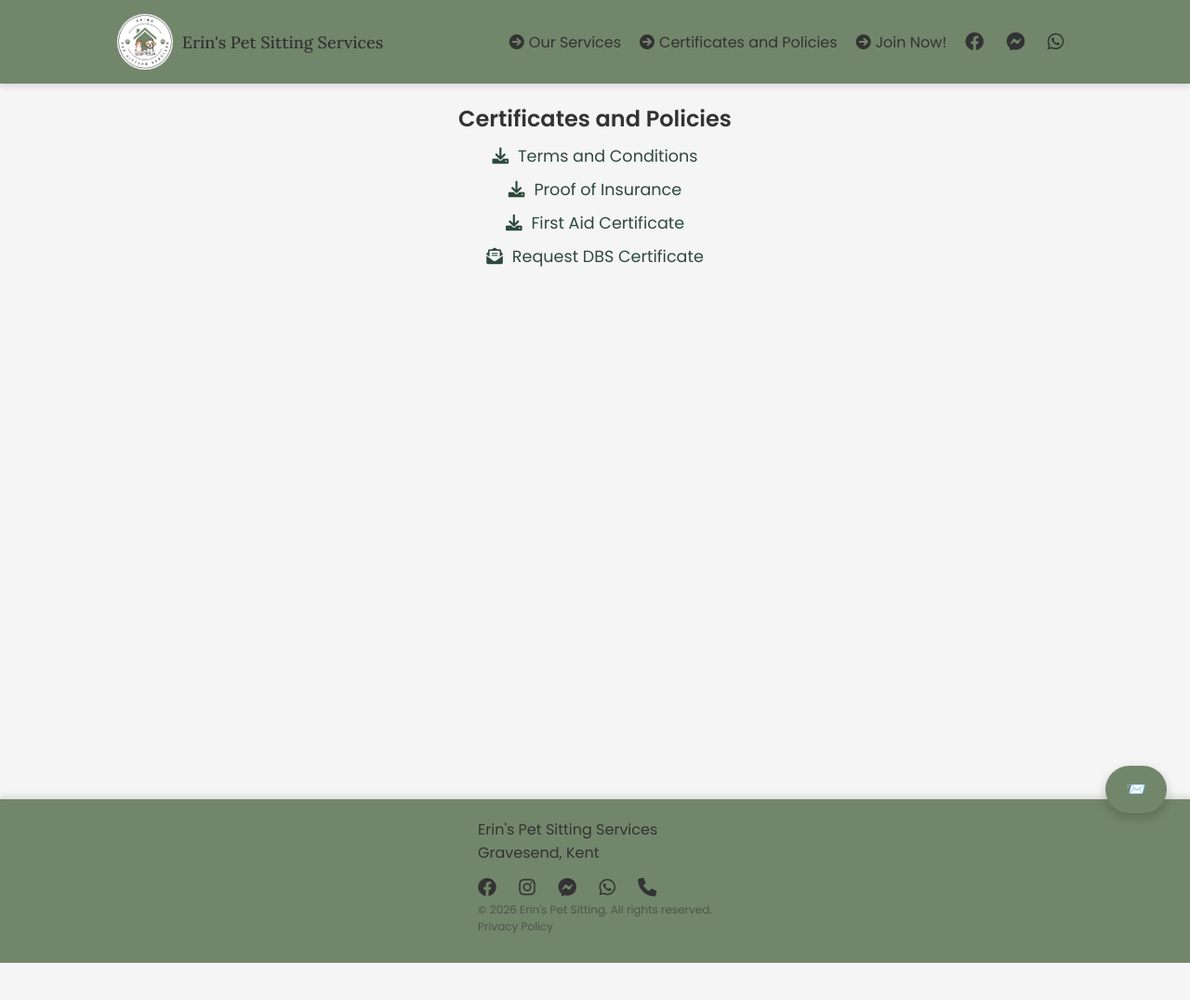
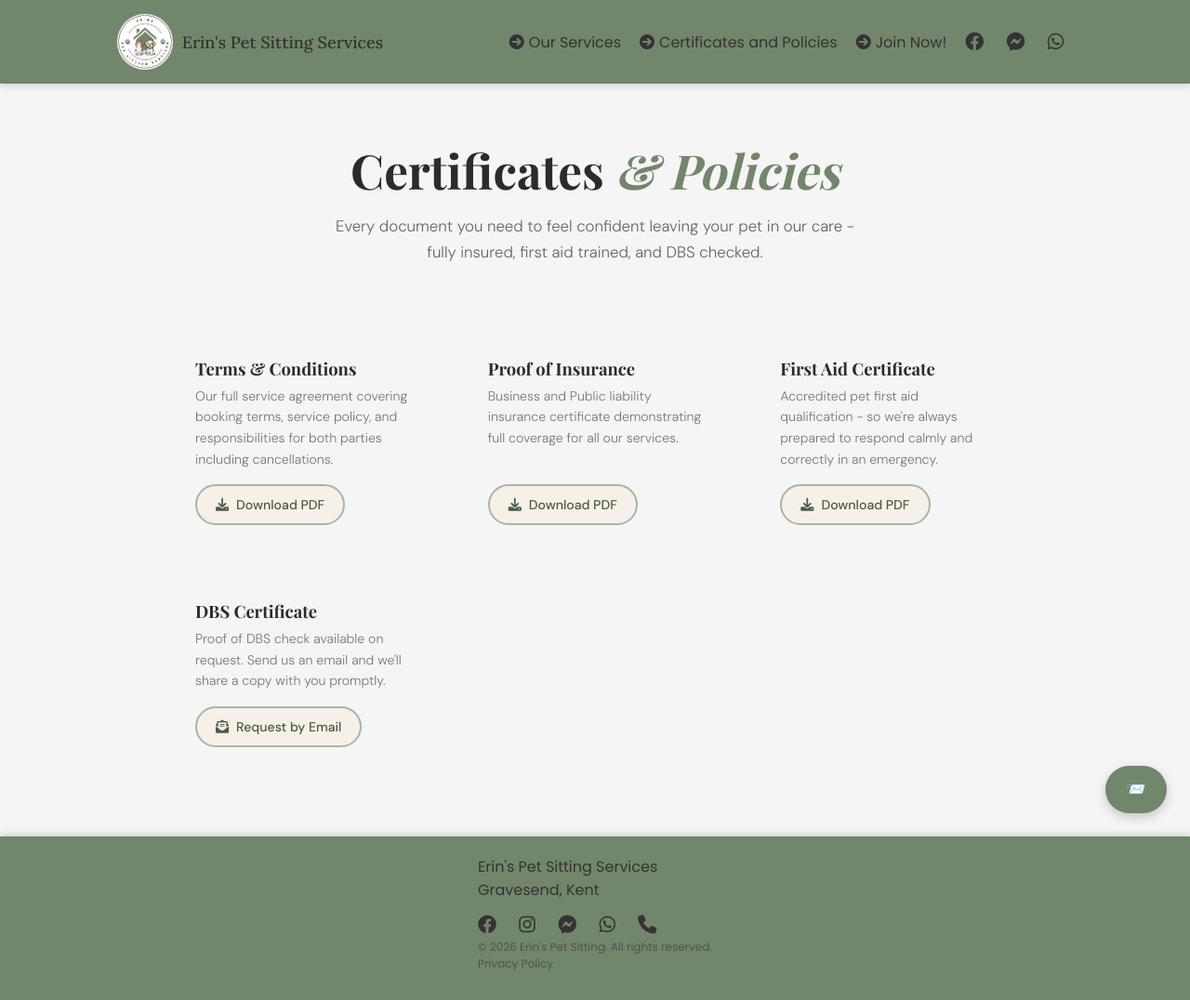
Before and after one commit to Sam12604/eps, a Jekyll site: the page built from certificates-policies.html, in a window 1280 px wide. Shown: the whole page at 93% size. Built offline with Jekyll 4.4.1, drawn with Linux system fonts in a browser that asks for light colours; some web fonts are replaced; a script that is not in the unit is left out; before the commit the page ends 1036 px from its top, so only the background shows below that.

Commit message:
New downloads page

```diff
--- /dev/null
+++ b/_data/downloads.yml
@@ -0,0 +1,39 @@
+- name: Terms & Conditions
+  description: >-
+    Our full service agreement covering booking terms, service policy, and
+    responsibilities for both parties including cancellations.
+  type: download
+  url: /downloads/ClientAgreement.pdf
+  button: Download PDF
+  icon: fas fa-download
+
+- name: Proof of Insurance
+  description: >-
+    Business and Public liability insurance certificate demonstrating full
+    coverage for all our services.
+  type: download
+  url: /downloads/ProofOfInsurance.pdf
+  button: Download PDF
+  icon: fas fa-download
+
+- name: First Aid Certificate
+  description: >-
+    Accredited pet first aid qualification - so we're always prepared to
+    respond calmly and correctly in an emergency.
+  type: download
+  url: /downloads/FirstAid.pdf
+  button: Download PDF
+  icon: fas fa-download
+
+- name: DBS Certificate
+  description: >-
+    Proof of DBS check available on request. Send us an email and we'll
+    share a copy with you promptly.
+  type: email
+  email: "erinspetsittingservices@mail.com"
+  subject: DBS Certificate Request
+  body: |-
+    Hello,
+    Please can I request a copy of your DBS certificate?
+  button: Request by Email
+  icon: fas fa-envelope-open-text
--- a/certificates-policies.html
+++ b/certificates-policies.html
@@ -1,21 +1,166 @@
 ---
 layout: default
-title: Certificates and Policies | Erin's Pet Sitting
-description:
+title: Certificates and Policies | Erin's Pet Sitting Services
+description: View and download Erin's Pet Sitting certificates, insurance documents, and policies. Fully insured, first aid trained, and DBS checked.
 ---
 
-<!-- Downloads Section -->
-<section id="downloads" class="downloads">
-    <h2>Certificates and Policies</h2>
-    <div class="download-links">
-        <a href="/downloads/Policies.pdf"><i class="fas fa-download" style="padding-right: 10px;"></i>Terms and
-            Conditions</a>
-        <a href="/downloads/ProofOfInsurance.pdf"><i class="fas fa-download" style="padding-right: 10px;"></i>Proof
-            of Insurance</a>
-        <a href="/downloads/FirstAid.pdf"><i class="fas fa-download" style="padding-right: 10px;"></i>First Aid
-            Certificate</a>
-        <a
-            href="mailto:erinspetsittingservices@mail.com?subject=DBS Certificate Request&body=Hello,%0APlease can I request a copy of your DBS certificate?"><i
-                class="fas fa-envelope-open-text" style="padding-right: 10px;"></i>Request DBS Certificate</a>
+<!-- ─── PAGE HERO ─── -->
+<div class="certs-hero">
+    <!-- <p class="certs-hero__label">Subtitle</p> -->
+    <h1 class="certs-hero__title">Certificates <em>&amp; Policies</em></h1>
+    <p class="certs-hero__sub">Every document you need to feel confident leaving your pet in our care - fully insured,
+        first aid trained, and DBS checked.</p>
+</div>
+
+<!-- ─── DOWNLOADS SECTION ─── -->
+<section id="downloads" class="certs-section">
+
+    <div class="doc-grid">
+
+        {% for document in site.data.downloads %}
+        <div class="doc-card">
+            <div class="doc-card__body">
+                <h3 class="doc-card__name">{{ document.name }}</h3>
+                <p class="doc-card__desc">{{ document.description }}</p>
+            </div>
+
+            {% if document.type == "download" %}
+            <a href="{{ document.url | relative_url }}" class="doc-card__btn">
+                <i class="{{ document.icon }}"></i> {{ document.button }}
+            </a>
+
+            {% elsif document.type == "email" %}
+            <a href="mailto:{{ document.email }}?subject={{ document.subject | url_encode }}&body={{ document.body | url_encode }}"
+                class="doc-card__btn">
+                <i class="{{ document.icon }}"></i> {{ document.button }}
+            </a>
+            {% endif %}
+        </div>
+        {% endfor %}
+
     </div>
 </section>
+
+<style>
+    .certs-hero {
+        text-align: center;
+        padding: 64px 24px 48px;
+    }
+
+    .certs-hero__label {
+        font-family: 'DM Sans', sans-serif;
+        font-size: 0.78rem;
+        font-weight: 500;
+        letter-spacing: 0.2em;
+        text-transform: uppercase;
+        color: var(--sage);
+        margin-bottom: 12px;
+    }
+
+    .certs-hero__title {
+        font-family: 'Playfair Display', Georgia, serif;
+        font-size: clamp(2rem, 5vw, 3.2rem);
+        font-weight: 700;
+        color: var(--charcoal);
+        line-height: 1.15;
+        margin-bottom: 16px;
+    }
+
+    .certs-hero__title em {
+        font-style: italic;
+        color: var(--sage);
+    }
+
+    .certs-hero__sub {
+        font-family: 'DM Sans', sans-serif;
+        font-size: 1.05rem;
+        font-weight: 300;
+        color: #666;
+        max-width: 560px;
+        margin: 0 auto;
+        line-height: 1.7;
+    }
+
+    .doc-grid {
+        display: grid;
+        grid-template-columns: repeat(auto-fit, minmax(240px, 1fr));
+        gap: 24px;
+        max-width: 1000px;
+        margin: 0 auto;
+        text-align: left;
+    }
+
+    .doc-card {
+        padding: 28px 28px 24px;
+        display: flex;
+        flex-direction: column;
+        gap: 16px;
+        border: 2px solid transparent;
+        transition: var(--transition);
+    }
+
+    .doc-card__name {
+        font-family: 'Playfair Display', Georgia, serif;
+        font-size: 1.15rem;
+        font-weight: 700;
+        color: var(--charcoal);
+        margin-bottom: 6px;
+    }
+
+    .doc-card--alt .doc-card__name {
+        color: #fff;
+    }
+
+    .doc-card__desc {
+        font-family: 'DM Sans', sans-serif;
+        font-size: 0.88rem;
+        color: #777;
+        font-weight: 300;
+        line-height: 1.6;
+        margin: 0;
+    }
+
+    .doc-card--alt .doc-card__desc {
+        color: rgba(255, 255, 255, 0.7);
+    }
+
+    .doc-card__body {
+        flex: 1;
+    }
+
+    .doc-card__btn {
+        display: inline-flex;
+        align-items: center;
+        gap: 8px;
+        font-family: 'DM Sans', sans-serif;
+        font-size: 0.88rem;
+        font-weight: 500;
+        padding: 11px 20px;
+        border-radius: 50px;
+        text-decoration: none;
+        background: var(--cream, #f5f0e8);
+        color: var(--sage-dark);
+        border: 2px solid var(--sage-light);
+        transition: var(--transition);
+        align-self: flex-start;
+    }
+
+    .doc-card__btn:hover {
+        background: var(--sage);
+        color: #fff;
+        border-color: var(--sage);
+        transform: translateY(-1px);
+    }
+
+    .doc-card__btn--alt {
+        background: var(--gold);
+        color: #fff;
+        border-color: var(--gold);
+    }
+
+    .doc-card__btn--alt:hover {
+        background: #b8952f;
+        border-color: #b8952f;
+        color: #fff;
+    }
+</style>
```
